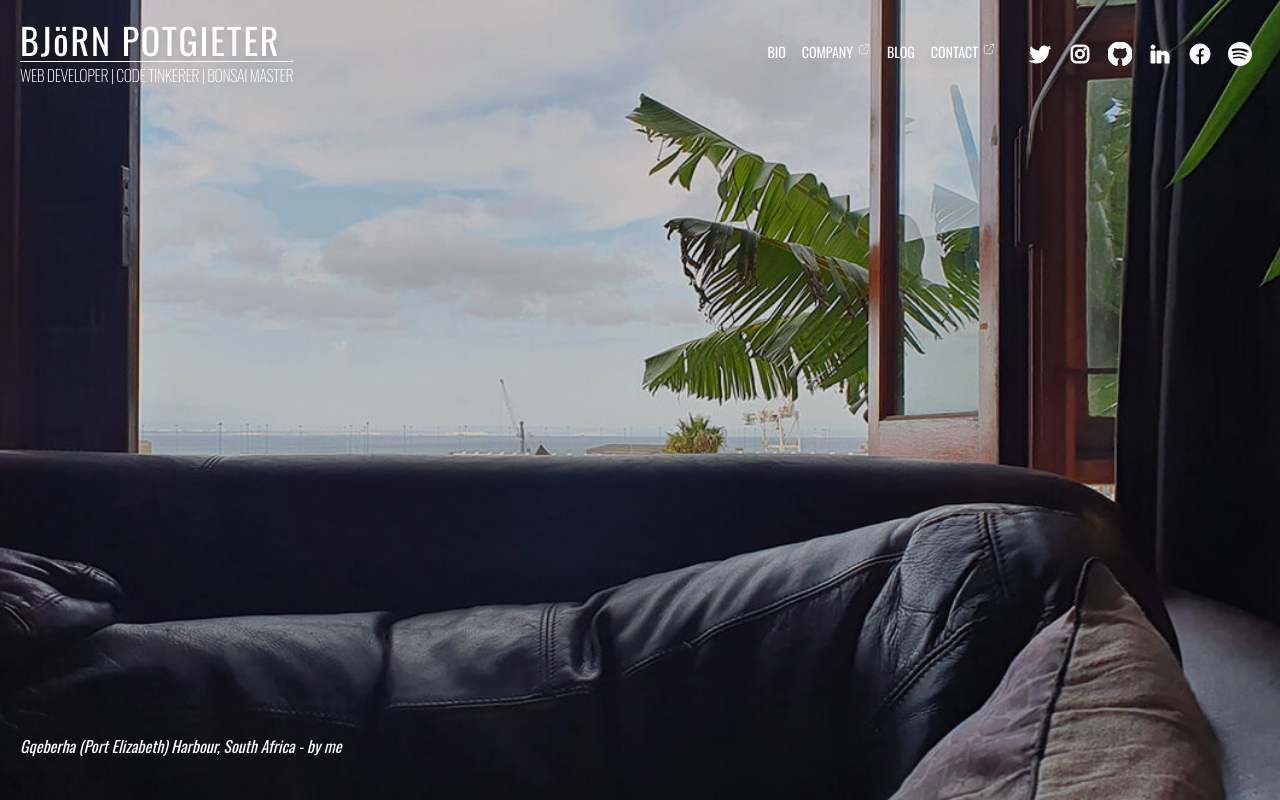
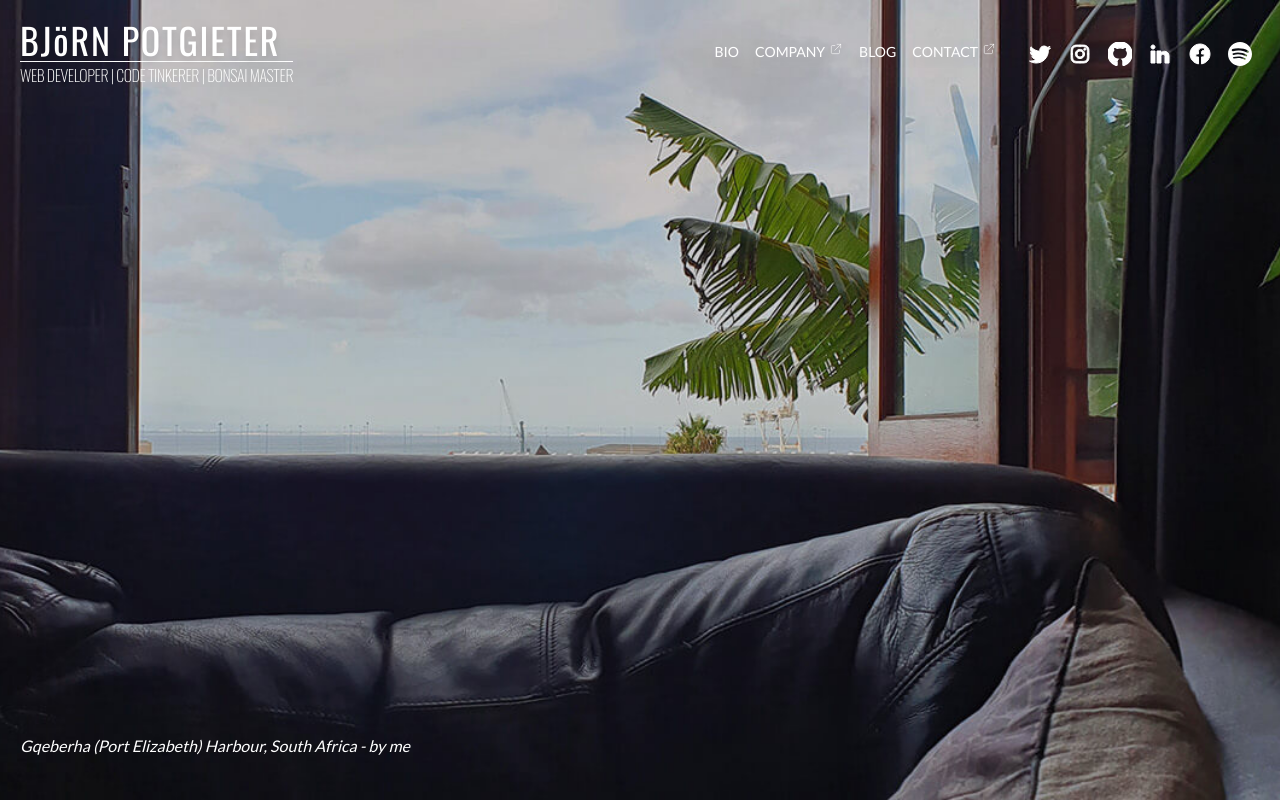
Before and after one commit to ibjorn/bio, a Next.js app: page / in a window 1280 px wide. Built offline with nearby package versions, Linux system fonts and the light colour scheme; no server answers.

Commit message:
Fixed deafultProps error.

```diff
--- a/app/layout.js
+++ b/app/layout.js
@@ -10,7 +10,7 @@ import { GTM_ID } from '../lib/gtm'
 import OffCanvasProvider from '../store/offCanvasProvider'
 import '../styles/global.scss'
 import { dev } from '../utils/helpers'
-import { lato, oswald } from './fonts'
+import { lato } from './fonts'
 
 export default function RootLayout({ children }) {
   const pathname = usePathname()
@@ -32,7 +32,7 @@ export default function RootLayout({ children }) {
           <Analytics />
           {/* </Suspense> */}
         </head>
-        <body className={oswald.className}>
+        <body>
           {!dev && (
             <noscript>
               <iframe
--- a/components/header/header.js
+++ b/components/header/header.js
@@ -12,7 +12,7 @@ import {
   transparentMenu
 } from './header.module.scss'
 
-const Header = ({ home, overlay, dark }) => {
+const Header = ({ home, overlay = false, dark = false }) => {
   const variants = {
     hidden: {
       // scale: 0.8,
@@ -56,9 +56,4 @@ const Header = ({ home, overlay, dark }) => {
     </header>
   )
 }
-
-Header.defaultProps = {
-  overlay: false,
-  dark: false
-}
 export default Header
--- a/components/social/socialIcons.js
+++ b/components/social/socialIcons.js
@@ -4,7 +4,7 @@ import { socialLinks } from './../../data/socialLinks'
 import iconMap from './iconsMap'
 import styles from './socialIcons.module.scss'
 
-function SocialIcons({ desktopOnly, dark }) {
+function SocialIcons({ desktopOnly = false, dark }) {
   const SocialIconComponent = useCallback(() => {
     return socialLinks.map(item => {
       const Icon = iconMap[item.label]
@@ -52,8 +52,4 @@ function SocialIcons({ desktopOnly, dark }) {
     </div>
   )
 }
-
-SocialIcons.defaultProps = {
-  desktopOnly: false
-}
 export default React.memo(SocialIcons)
```
